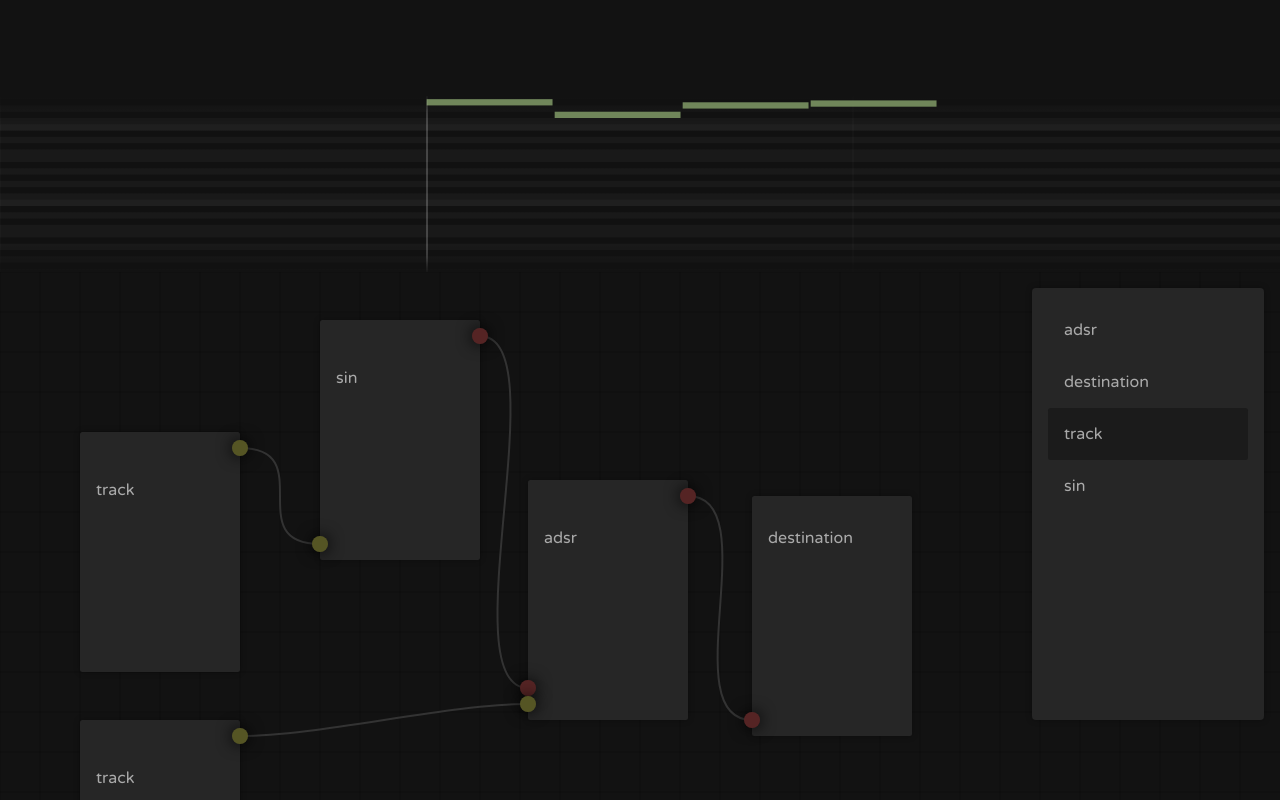
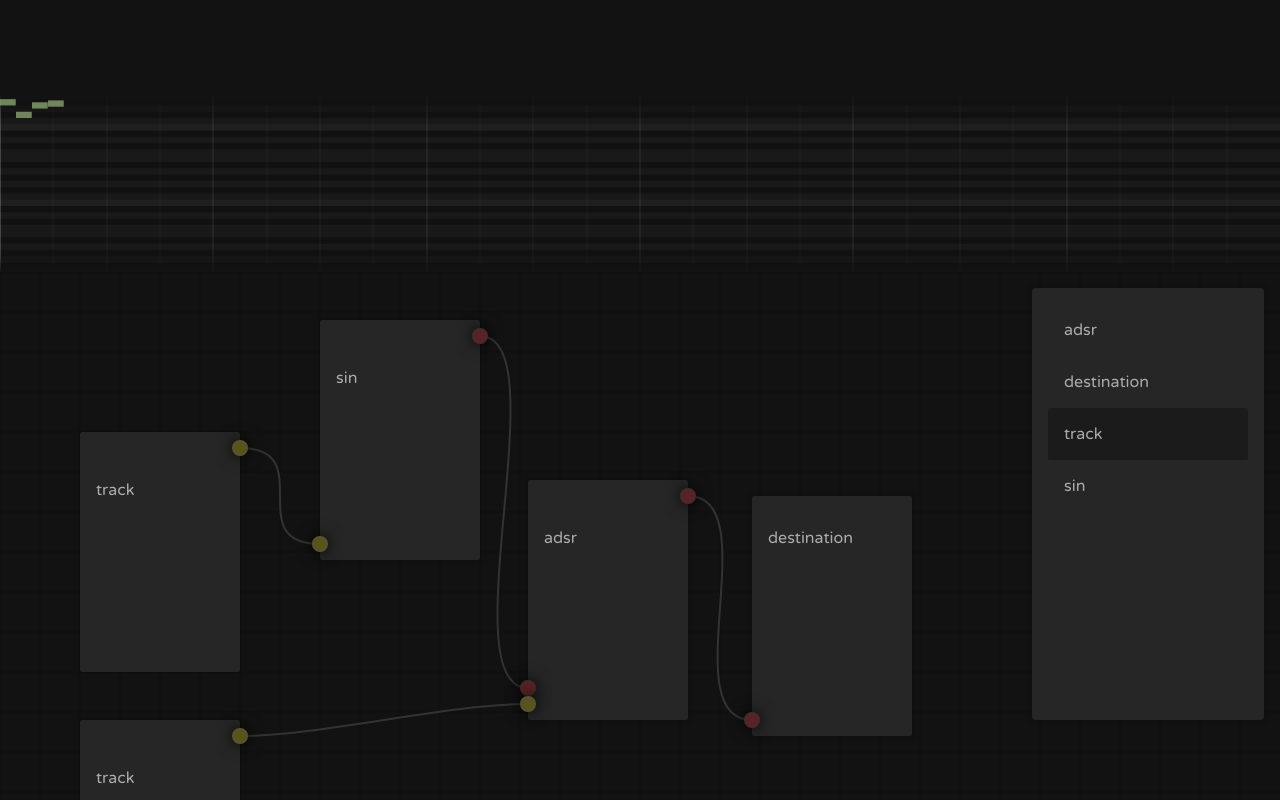
Before and after one commit to Ntropish/slaw, a Vue app: page / in a window 1280 px wide. Built offline with nearby package versions, Linux system fonts and the light colour scheme; the HTML template or start-up script is replaced by a standard one.

Commit message:
Get midi editor hooked up to the new canvas component, only panning works at the moment

```diff
--- a/src/App.vue
+++ b/src/App.vue
@@ -9,7 +9,6 @@
       :x-end="viewEnd"
       @noteremove="onRemoveNote"
       @noteresize="onResizeNote"
-      @pan="onMidiEditorPan"
       @zoom="onZoom"
     />
     <node-editor ref="nodeEditor" class="node-editor app-item"/>
@@ -121,10 +120,6 @@ export default {
         );
       }
     },
-    onMidiEditorPan({ x }) {
-      this.viewStart += x;
-      this.viewEnd += x;
-    },
     onZoom({ x }) {
       const width = this.viewEnd - this.viewStart;
       const newWidth = clamp(4, x + width, 160);
--- a/src/Store.js
+++ b/src/Store.js
@@ -23,6 +23,8 @@ export default () => {
       playbackPosition: 0,
       songStart: 0,
       songEnd: 240,
+      viewStart: 0,
+      viewEnd: 24,
       beatSnap: 1 / 4,
       centsSnap: 100,
       events: {},
@@ -37,6 +39,10 @@ export default () => {
       focus: null,
     },
     mutations: {
+      PAN_TRACK_VIEW(state, { deltaX }) {
+        state.viewStart += deltaX
+        state.viewEnd += deltaX
+      },
       ADD_BRAIN(state, { brain }) {
         Vue.set(state.brains, brain.id, brain)
       },
--- a/src/components/CanvasGraph.vue
+++ b/src/components/CanvasGraph.vue
@@ -1,12 +1,11 @@
 <template>
-  <div class="node-editor" @mousedown="onMouseDown" @keydown="onKeyDown" @wheel="onWheel">
+  <div class="node-editor root" @mousedown="onMouseDown" @keydown="onKeyDown" @wheel="onWheel">
     <canvas
       v-for="layer in layers"
-      ref="edges"
+      ref="layers"
       :key="layer"
       class="canvas edges"
       oncontextmenu="return false"
-      @mousedown="canvasMouseDown"
     />
   </div>
 </template>
@@ -19,6 +18,22 @@ export default {
     layers: {
       type: Array,
       default: () => "canvas"
+    },
+    xStart: {
+      type: Number,
+      required: true
+    },
+    yStart: {
+      type: Number,
+      required: true
+    },
+    xEnd: {
+      type: Number,
+      required: true
+    },
+    yEnd: {
+      type: Number,
+      required: true
     }
   },
   data: () => ({
@@ -27,6 +42,13 @@ export default {
     dragStart: null,
     dragEnd: null
   }),
+  mounted() {
+    this.sizeCanvases();
+    window.addEventListener("mousemove", this.onGlobalMouseMove);
+  },
+  beforeDestroy() {
+    window.removeEventListener("mousemove", this.onGlobalMouseMove);
+  },
   computed: {
     xCount() {
       return this.xEnd - this.xStart;
@@ -40,10 +62,13 @@ export default {
     pxPerY() {
       return this.canvasHeight / this.yCount;
     },
+    canvases() {
+      return this.$refs.layers;
+    },
     contexts() {
       return this.canvases.map(c => c.getContext("2d"));
     },
-    ...mapState(["focus"])
+    ...mapState(["focus", "mouseState"])
   },
   methods: {
     pxOfX(x) {
@@ -67,26 +92,25 @@ export default {
       this.dragStart = { x, y };
       this.dragEnd = { x, y };
 
-      this.mouseDown(e);
-
-      this.render();
+      this.$emit("mousedown", e);
+      this.$emit("render");
     },
     onMouseUp(e) {
       e.preventDefault();
       if (e.button === 1) document.exitPointerLock();
       this.dragStart = null;
       this.dragEnd = null;
-      this.mouseUp(e);
-      this.render();
+      this.$emit("mouseup", e);
+      this.$emit("render");
     },
-    onMouseMove(e) {
+    onGlobalMouseMove(e) {
       if (!this.$el.contains(this.focus)) return;
       const { x, y } = this.getMousePosition(e);
 
       if (this.dragStart) this.dragEnd = { x, y };
 
       if (this.mouseState.includes(2) && this.mouseState.length <= 2) {
-        this.pan({
+        this.$emit("pan", {
           x: -e.movementX / this.pxPerX,
           y: -e.movementY / this.pxPerY
         });
@@ -103,9 +127,8 @@ export default {
       const snappedX = this.xSnap ? Math.round(x / this.xSnap) * this.xSnap : x;
       const snappedY = this.ySnap ? Math.round(y / this.ySnap) * this.ySnap : y;
 
-      this.mouseMove({ x: snappedX, y: snappedY, e });
-
-      this.render();
+      this.$emit("mousemove", e);
+      this.$emit("render");
     },
     getMousePosition(e) {
       var rect = this.canvases[0].getBoundingClientRect();
@@ -143,9 +166,25 @@ export default {
 
       this.canvasWidth = w;
       this.canvasHeight = h;
-
-      this.render();
+      this.$emit("render");
     }
   }
 };
 </script>
+
+<style scoped>
+.root {
+  overflow: hidden;
+  position: relative;
+  width: 100%;
+  height: 100%;
+}
+
+.canvas {
+  width: 100%;
+  height: 100%;
+  position: absolute;
+  top: 0;
+  left: 0;
+}
+</style>
--- a/src/components/TransientEditor.vue
+++ b/src/components/TransientEditor.vue
@@ -1,8 +1,15 @@
 <template>
   <div class="root" ondragstart="return false" :style="{cursor: cursor}" @mousedown="onMouseDown">
-    <canvas ref="background" class="canvas background"/>
-    <canvas ref="notes" class="canvas notes"/>
-    <canvas ref="util" class="canvas util"/>
+    <canvas-graph
+      ref="canvases"
+      :layers="['events']"
+      :x-start="viewStart"
+      :x-end="viewEnd"
+      :y-start="yStart"
+      :y-end="yEnd"
+      @render="render"
+      @pan="pan"
+    />
   </div>
 </template>
 
@@ -12,6 +19,7 @@ import { range } from "lodash";
 import GridLand from "modules/GridLand";
 import { clamp } from "../util";
 import { mapState, mapGetters } from "vuex";
+import CanvasGraph from "components/CanvasGraph.vue";
 
 const dark = 0;
 const light = 1;
@@ -56,16 +64,8 @@ const tools = {
 };
 
 export default {
-  mixins: [GridLand],
+  components: { CanvasGraph },
   props: {
-    xStart: {
-      type: Number,
-      required: true
-    },
-    xEnd: {
-      type: Number,
-      required: true
-    },
     xSnap: {
       type: Number,
       default: () => 1 / 4
@@ -89,8 +89,14 @@ export default {
     pianoNoteHeight() {
       return (this.canvasHeight / this.yCount) * 100;
     },
+    c() {
+      return this.$refs.canvases;
+    },
     canvases() {
-      return [this.$refs.background, this.$refs.notes, this.$refs.util];
+      return this.$refs.canvases.canvases;
+    },
+    contexts() {
+      return this.$refs.canvases.contexts;
     },
     dragTool() {
       if (this.keyboardState.includes("a")) return "resize";
@@ -102,13 +108,13 @@ export default {
       return tools[this.dragTool][key2][key3];
     },
     gradients() {
-      const [backgroundCtx] = this.contexts;
+      const [ctx] = this.contexts;
       return [
-        this.buildBeatMark(backgroundCtx, 0.02, 0, 0.4),
-        this.buildBeatMark(backgroundCtx, 0.03, 100),
-        this.buildBeatMark(backgroundCtx, 0.06, 100),
-        this.buildBeatMark(backgroundCtx, 0.11, 100),
-        this.buildBeatMark(backgroundCtx, 0.3, 100, 0.1)
+        this.buildBeatMark(ctx, 0.02, 0, 0.4),
+        this.buildBeatMark(ctx, 0.03, 100),
+        this.buildBeatMark(ctx, 0.06, 100),
+        this.buildBeatMark(ctx, 0.11, 100),
+        this.buildBeatMark(ctx, 0.3, 100, 0.1)
       ];
     },
     events() {
@@ -124,7 +130,9 @@ export default {
       "mouseState",
       "keyboardState",
       "beatSnap",
-      "centsSnap"
+      "centsSnap",
+      "viewStart",
+      "viewEnd"
     ]),
     ...mapState({
       _transporter: "transporter",
@@ -157,9 +165,9 @@ export default {
     render() {
       // Prepare canvases
       this.contexts.forEach(ctx => {
-        return ctx.clearRect(0, 0, this.canvasWidth, this.canvasHeight);
+        return ctx.clearRect(0, 0, this.c.canvasWidth, this.c.canvasHeight);
       });
-      const [backgroundCtx, notesCtx, utilCtx] = this.contexts;
+      const [ctx] = this.contexts;
 
       // Draw piano keys, assume snap is 100, traditional keyboard layout
       const verticalStart =
@@ -168,37 +176,37 @@ export default {
         Math.floor(this.yEnd / this.centsSnap) * this.centsSnap - 50;
 
       const verticalLines = range(verticalStart, verticalEnd, -100);
-      backgroundCtx.fillStyle = `hsla(0, 0%, 0%, 0.2)`;
+      ctx.fillStyle = `hsla(0, 0%, 0%, 0.2)`;
 
       for (const line of verticalLines) {
         let modCents = Math.floor(line % 1200);
         if (modCents < 0) modCents += 1200;
         const noteNumber = modCents / 100;
-        backgroundCtx.fillStyle = this.gradients[pianoNoteColors[noteNumber]];
-        const y = this.pxOfY(line - 50);
+        ctx.fillStyle = this.gradients[pianoNoteColors[noteNumber]];
+        const y = this.c.pxOfY(line - 50);
 
-        backgroundCtx.fillRect(0, y, this.canvasWidth, 100 * this.pxPerY);
+        ctx.fillRect(0, y, this.c.canvasWidth, 100 * this.c.pxPerY);
       }
 
       // Draw beat marks
-      const lines = range(Math.floor(this.xStart), Math.ceil(this.xEnd));
+      const lines = range(Math.floor(this.viewStart), Math.ceil(this.viewEnd));
 
       for (const line of lines) {
-        const pxX = Math.round(this.pxOfX(line));
+        const pxX = Math.round(this.c.pxOfX(line));
 
-        if (pxX < 0 || line > this.xEnd) continue;
+        if (pxX < 0 || line > this.viewEnd) continue;
 
-        backgroundCtx.strokeStyle =
+        ctx.strokeStyle =
           line % 4 === 0
             ? this.gradients[3]
             : line % 2 === 0
             ? this.gradients[2]
             : this.gradients[1];
 
-        backgroundCtx.beginPath();
-        backgroundCtx.moveTo(pxX, 0);
-        backgroundCtx.lineTo(pxX, this.canvasHeight);
-        backgroundCtx.stroke();
+        ctx.beginPath();
+        ctx.moveTo(pxX, 0);
+        ctx.lineTo(pxX, this.c.canvasHeight);
+        ctx.stroke();
       }
 
       const bufferedIds = Object.keys(this.noteBuffer);
@@ -212,21 +220,17 @@ export default {
           2;
         if (hueMod) hueMod += hueMod > 0 ? 10 : -10;
         if (bufferedIds.includes(note.id)) {
-          notesCtx.fillStyle = `hsla(${this.track.hue -
-            hueMod}, 40%, 60%, 0.15)`;
+          ctx.fillStyle = `hsla(${this.track.hue - hueMod}, 40%, 60%, 0.15)`;
         } else if (this.selectedNotes.includes(note.id)) {
-          notesCtx.fillStyle = `hsla(${this.track.hue -
-            hueMod}, 40%, 90%, 0.8)`;
+          ctx.fillStyle = `hsla(${this.track.hue - hueMod}, 40%, 90%, 0.8)`;
         } else {
-          notesCtx.fillStyle = `hsla(${this.track.hue -
-            hueMod}, 30%, 60%, 0.7)`;
+          ctx.fillStyle = `hsla(${this.track.hue - hueMod}, 30%, 60%, 0.7)`;
         }
-        // notesCtx.fillRect
-        notesCtx.fillRect(
-          this.pxOfX(note.beat),
-          this.pxOfY(note.data.pitch - 50),
-          this.pxPerX * note.beats,
-          this.pxPerY * 100
+        ctx.fillRect(
+          this.c.pxOfX(note.beat),
+          this.c.pxOfY(note.data.pitch - 50),
+          this.c.pxPerX * note.beats,
+          this.c.pxPerY * 100
         );
       });
 
@@ -238,25 +242,22 @@ export default {
           2;
         if (hueMod) hueMod += hueMod > 0 ? 10 : -10;
         if (this.selectedNotes.includes(note.id)) {
-          notesCtx.fillStyle = `hsla(${this.track.hue -
-            hueMod}, 40%, 90%, 0.8)`;
+          ctx.fillStyle = `hsla(${this.track.hue - hueMod}, 40%, 90%, 0.8)`;
         } else {
-          notesCtx.fillStyle = `hsla(${this.track.hue -
-            hueMod}, 30%, 60%, 0.7)`;
+          ctx.fillStyle = `hsla(${this.track.hue - hueMod}, 30%, 60%, 0.7)`;
         }
-        // notesCtx.fillRect
-        notesCtx.fillRect(
-          this.pxOfX(note.beat),
-          this.pxOfY(note.data.pitch - 50),
-          this.pxPerX * note.beats,
-          this.pxPerY * 100
+        ctx.fillRect(
+          this.c.pxOfX(note.beat),
+          this.c.pxOfY(note.data.pitch - 50),
+          this.c.pxPerX * note.beats,
+          this.c.pxPerY * 100
         );
       });
 
       if (this.boxSelecting) {
-        utilCtx.strokeStyle = `hsla(0, 0%, 100%, 0.4)`;
+        ctx.strokeStyle = `hsla(0, 0%, 100%, 0.4)`;
         // Draw box selector
-        utilCtx.strokeRect(
+        ctx.strokeRect(
           this.dragStart.x,
           this.dragStart.y,
           this.dragEnd.x - this.dragStart.x,
@@ -264,15 +265,15 @@ export default {
         );
       }
 
-      const cursorX = Math.round(this.pxOfX(this.playbackPosition));
-      utilCtx.strokeStyle = this.gradients[4];
-      utilCtx.beginPath();
-      utilCtx.moveTo(cursorX, 0);
-      utilCtx.lineTo(cursorX, this.canvasHeight);
-      utilCtx.stroke();
+      const cursorX = Math.round(this.c.pxOfX(this.playbackPosition));
+      ctx.strokeStyle = this.gradients[4];
+      ctx.beginPath();
+      ctx.moveTo(cursorX, 0);
+      ctx.lineTo(cursorX, this.c.canvasHeight);
+      ctx.stroke();
     },
     buildBeatMark(ctx, opacity, lightness, spread = 0.15) {
-      var gradient = ctx.createLinearGradient(0, 0, 0, this.canvasHeight);
+      var gradient = ctx.createLinearGradient(0, 0, 0, this.c.canvasHeight);
       gradient.addColorStop("0", `hsla(0, 0%, ${lightness}%, ${opacity / 10})`);
       gradient.addColorStop(spread, `hsla(0, 0%, ${lightness}%, ${opacity})`);
       gradient.addColorStop(
@@ -288,7 +289,7 @@ export default {
     keyDown(e) {
       if (this.keyboardState.includes("q")) this.quantize();
     },
-    mouseDown({ offsetX: x, offsetY: y }) {
+    onMouseDown({ offsetX: x, offsetY: y }) {
       const noteClicked = this.scanForNotes(x, y)[0];
       const { selectedNotes } = this;
 
@@ -312,7 +313,7 @@ export default {
       }
 
       if (!noteClicked) {
-        const [unsnappedBeat, unsnappedPitch] = this.pxToXY(x, y);
+        const [unsnappedBeat, unsnappedPitch] = this.c.pxToXY(x, y);
         const pitch = Math.round(unsnappedPitch / this.ySnap) * this.ySnap;
         const beat = Math.round(unsnappedBeat / this.xSnap) * this.xSnap;
         selectedNotes.splice(0);
@@ -352,13 +353,14 @@ export default {
 
       this.bufferNotes();
     },
-    // global mouseup called by gridland mixin
+
     mouseUp(e) {
       if (this.boxSelecting) {
         this.boxSelectFinish(e);
       }
       this.unbufferNotes();
     },
+
     mouseMove({ e }) {
       const notes = this.scanForNotes(e.offsetX, e.offsetY);
       this.hoveredNotes = notes;
@@ -385,7 +387,7 @@ export default {
           this.resizeTool(xMove, yMove);
         }
       } else if (this.mouseState.includes(0)) {
-        const x = this.pxToX(e.offsetX);
+        const x = this.c.pxToX(e.offsetX);
         const beat = !this.keyboardState.includes("control")
           ? Math.round(x / this.xSnap) * this.xSnap
           : x;
@@ -474,8 +476,8 @@ export default {
       this.render();
     },
     scanBoxForNotes(x1, y1, x2, y2) {
-      let [beat1, pitch1] = this.pxToXY(x1, y1);
-      let [beat2, pitch2] = this.pxToXY(x2, y2);
+      let [beat1, pitch1] = this.c.pxToXY(x1, y1);
+      let [beat2, pitch2] = this.c.pxToXY(x2, y2);
 
       const foundNotes = [];
       for (const noteId of this.track.events) {
@@ -492,7 +494,7 @@ export default {
       return foundNotes;
     },
     scanForNotes(x, y) {
-      let [beat, pitch] = this.pxToXY(x, y);
+      let [beat, pitch] = this.c.pxToXY(x, y);
 
       const foundNotes = [];
       for (const note of Object.values(this.events)) {
@@ -512,7 +514,8 @@ export default {
       if (data.y < 0 && this.yEnd < -1200 * 8) return;
       this.yStart += data.y;
       this.yEnd += data.y;
-      this.$emit("pan", data);
+      // this.$emit("pan", data);
+      this.$store.commit("PAN_TRACK_VIEW", { deltaX: data.x });
       this.render();
     },
     zoom2d(data) {
@@ -533,8 +536,6 @@ export default {
 .root {
   overflow: hidden;
   position: relative;
-  background: hsla(0, 0%, 20%, 1);
-  padding: 0.4em;
 }
 
 .canvas {
```
